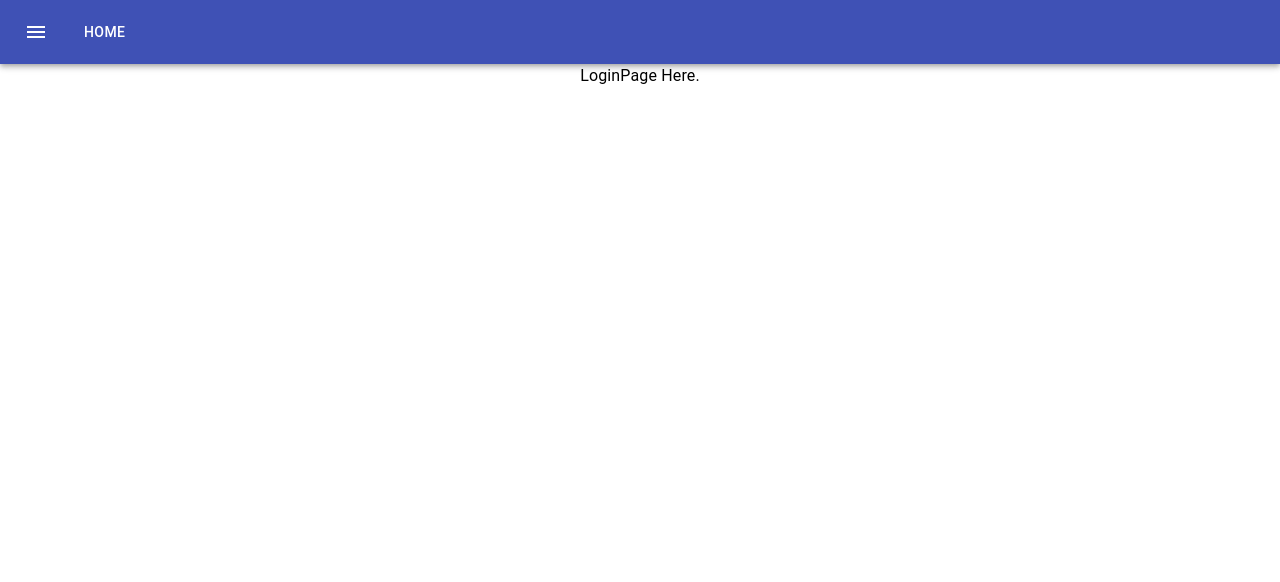
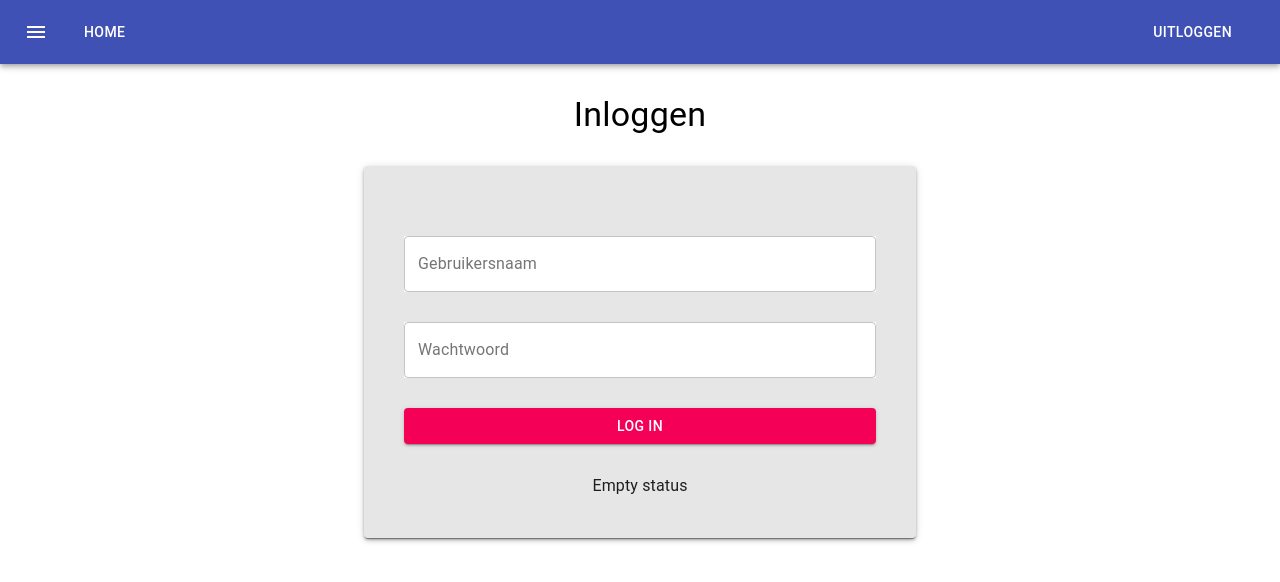
Before and after one commit to jvdheijden98/kwetter-faas, a React (Create React App) app: page /login in a window 1280 px wide. Shown: the top 582 px of the page. Built offline with nearby package versions, Linux system fonts and the light colour scheme; sample sign-in values are in the browser's storage.

Commit message:
frontend login functional

```diff
--- a/src/APIs/Registration.jsx
+++ /dev/null
@@ -1,37 +0,0 @@
-// Backend http://localhost:5000
-// Controller /api/registration
-
-// POST to /api/registration
-export async function registerUser(username, password) {
-
-    const requestOptions = {
-        method: 'POST',
-        headers: {
-            'Content-Type' : 'application/json'
-        },
-        body: JSON.stringify({
-            username : username,
-            password : password
-        })
-    };
-
-    return fetch('http://localhost:5000/api/registration', requestOptions)
-        .then(async response => {
-            const data = await response;
-
-            // check for error response
-            if(response.ok !== true) {
-                const error = (data && data.message) || response.status;
-
-                return Promise.reject(error);
-            }
-            // TODO Haal logging weg
-            console.log(data);
-            return data.statusText;
-        })
-        .catch(error => {
-            // TODO Handle problem for user/give instructions/tell what problem is
-            console.error(error);
-            return "Something went wrong...";
-        });
-}
--- /dev/null
+++ b/src/APIs/User/Login.jsx
@@ -0,0 +1,23 @@
+// Backend https://localhost:5021
+// Controller /api/authentication/
+
+// POST to /api/authentication/login
+export async function login(username, password) {
+
+    const requestOptions = {
+        method: 'POST',
+        headers: {
+            'Content-Type' : 'application/json'
+        },
+        body: JSON.stringify({
+            username : username,
+            password : password
+        })
+    };
+
+    return fetch('https://localhost:5021/api/authentication/login', requestOptions)
+        .then(response => response.json())
+        .then(data => {
+            return data
+        });
+}
--- /dev/null
+++ b/src/APIs/User/Registration.jsx
@@ -0,0 +1,24 @@
+// Backend https://localhost:5021
+// Controller /api/authentication
+
+// POST to /api/registration
+export async function registerUser(username, email, password) {
+
+    const requestOptions = {
+        method: 'POST',
+        headers: {
+            'Content-Type' : 'application/json'
+        },
+        body: JSON.stringify({
+            username : username,
+            email : email,
+            password : password
+        })
+    };
+
+    return fetch('https://localhost:5021/api/authentication/register', requestOptions)
+        .then(response => response.json())
+        .then(data => {
+            return data
+        });
+}
--- a/src/components/navigation/NavigationBar.jsx
+++ b/src/components/navigation/NavigationBar.jsx
@@ -1,12 +1,11 @@
 import React, { Component } from 'react';
-//import { createStyles, makeStyles, Theme } from '@material-ui/core/styles';
 import { withStyles } from '@material-ui/core/styles';
-import { AppBar, Box, Button, Toolbar, Typography } from "@material-ui/core";
+import { AppBar, Box, Button, Toolbar } from "@material-ui/core";
 import { Link } from "react-router-dom";
 import IconButton from '@material-ui/core/IconButton';
 import MenuIcon from '@material-ui/icons/Menu';
 import NavigationDrawer from './NavigationDrawer';
-//import { ArrowLeftTwoTone } from '@material-ui/icons';
+import { Route , withRouter} from 'react-router-dom';
 
 const styles = (theme) => ({
     root: {
@@ -32,6 +31,7 @@ const styles = (theme) => ({
 });
 
 class NavigationBar extends Component{
+
     constructor(props){
         super(props);
 
@@ -42,6 +42,11 @@ class NavigationBar extends Component{
 
     toggleMenu = () => {
         this.setState((wasMenuOpen) => ({ menuOpen: !wasMenuOpen.menuOpen}))
+    }
+
+    logout = () => {
+        window.sessionStorage.removeItem("token");
+        this.props.history.push("/");
     }
 
     render(){
@@ -70,7 +75,15 @@ class NavigationBar extends Component{
                             </Box>
                         </>
                     )}
-
+                    {window.sessionStorage.getItem("token") && (
+                        <>
+                            <Box>
+                                <Button className={classes.menuButton} onClick={this.logout}>
+                                    Uitloggen
+                                </Button>
+                            </Box>
+                        </>
+                    )}
                 </Toolbar>
               </AppBar>
               <NavigationDrawer open={menuOpen} close={this.toggleMenu} />
@@ -79,4 +92,4 @@ class NavigationBar extends Component{
     }
 }
 
-export default withStyles(styles)(NavigationBar);
+export default withRouter(withStyles(styles)(NavigationBar));
--- a/src/pages/LoginPage.jsx
+++ b/src/pages/LoginPage.jsx
@@ -1,17 +1,86 @@
-import { Container, Typography } from '@material-ui/core';
+import { Button, Card, Container, Paper, TextField, Typography } from '@material-ui/core';
 import React, { Component } from 'react';
+import { withStyles } from '@material-ui/core/styles';
+import { login } from '../APIs/User/Login';
+
+const style = (theme) => ({
+    textfield: {
+        marginTop: "30px",
+        backgroundColor: "white",
+    },
+    card: {
+      padding: "40px",
+      backgroundColor: "#e6e6e6",
+    }
+  });
 
 class LoginPage extends Component{
 
+    constructor(props) {
+        super(props)
+
+        this.state = {
+          username: '',
+          password: '',
+          status: 'Empty status'
+        }
+    }
+
+    handleUsernameChange = event => {
+        this.setState({
+            username : event.target.value
+        })
+    }
+
+    handlePasswordChange = event => {
+        this.setState({
+            password : event.target.value
+        })
+    }
+
+    handleLogin = (event) => {
+        event.preventDefault();
+
+        this.setState({
+            status: "Logging in..."
+        })
+
+        login(this.state.username, this.state.password)
+            .then((data) => {
+                console.log(data);
+                if(data.token) {
+                    window.sessionStorage.setItem("token", data.token);
+                    this.setState({
+                        status : "Success"
+                    });
+                    this.props.history.push("/");
+                } else {
+                    this.setState({
+                        status : "Something went wrong..."
+                    });
+                }
+                //console.log(this.state.status);
+            });
+        this.setState({});
+    };
+
     render(){
+        const { classes } = this.props;
+        const { status } = this.state;
         return (
-            <Container>
-                <Typography>
-                    LoginPage Here.
-                </Typography>
+            <Container maxWidth="sm">
+                <Typography style={{ marginTop: '30px', marginBottom: '30px' }} variant="h4">Inloggen</Typography>
+                <Paper elevation={3}>
+                    <Card className={classes.card}>
+                            <TextField className={classes.textfield} fullWidth variant="outlined" label="Gebruikersnaam" onChange={this.handleUsernameChange} />
+                            <TextField className={classes.textfield} fullWidth variant="outlined" label="Wachtwoord" type="password" onChange={this.handlePasswordChange} />
+                            <Button style={{ marginTop: '30px' }} variant="contained" color="secondary" fullWidth onClick={this.handleLogin}>Log in</Button>
+                        <Typography style={{ marginTop: '30px' }}>{status}</Typography>
+                    </Card>
+                </Paper>
             </Container>
         )
     }
 }
 
-export default LoginPage;
+export default withStyles(style)(LoginPage);
--- a/src/pages/RegisterPage.jsx
+++ b/src/pages/RegisterPage.jsx
@@ -1,10 +1,16 @@
-import { Button, Container, TextField, Typography } from '@material-ui/core';
+import { Button, Card, Container, Paper, TextField, Typography } from '@material-ui/core';
 import React, { Component } from 'react';
 import { withStyles } from '@material-ui/core/styles';
-import { registerUser } from '../APIs/Registration';
+import { registerUser } from '../APIs/User/Registration';
 
 const style = (theme) => ({
     textfield: {
+        marginTop: "30px",
+        backgroundColor: "white",
+    },
+    card: {
+      padding: "40px",
+      backgroundColor: "#e6e6e6",
     }
   });
 
@@ -15,6 +21,7 @@ const style = (theme) => ({
 
         this.state = {
           username: '',
+          email: '',
           password: '',
           status: 'Empty status'
         }
@@ -23,6 +30,12 @@ const style = (theme) => ({
     handleUsernameChange = event => {
         this.setState({
             username : event.target.value
+        })
+    }
+
+    handleEmailChange = event => {
+        this.setState({
+            email : event.target.value
         })
     }
 
@@ -39,15 +52,19 @@ const style = (theme) => ({
             status: "Creating..."
         })
 
-        registerUser(this.state.username, this.state.password)
+        registerUser(this.state.username, this.state.email, this.state.password)
             .then((data) => {
                 console.log(data);
-                if(data !== null) {
+                if(data.status === "Succes") {
                     this.setState({
-                        status : data
+                        status : data.message
+                    })
+                } else {
+                    this.setState({
+                        status : data.message
                     })
                 }
-                console.log("postcall register handle logger:" + " \n" + this.state.status);
+                //console.log(this.state.status);
             })
     }
 
@@ -56,11 +73,16 @@ const style = (theme) => ({
         const { status } = this.state;
         return (
             <Container maxWidth="sm">
-            <Typography style={{ marginTop: '30px', marginBottom: '30px' }} variant="h4">Registreren</Typography>
-                <TextField className={classes.textfield} fullWidth variant="outlined" label="Gebruikersnaam" onChange={this.handleUsernameChange} />
-                <TextField className={classes.textfield} fullWidth variant="outlined" label="Wachtwoord" type="password" onChange={this.handlePasswordChange} />
-                <Button style={{ marginTop: '30px' }} variant="contained" color="secondary" fullWidth onClick={this.handleRegister}>Registreer</Button>
-                <Typography style={{ marginTop: '30px' }}>{status}</Typography>
+                <Typography style={{ marginTop: '30px', marginBottom: '30px' }} variant="h4">Registreren</Typography>
+                <Paper elevation={3}>
+                    <Card className={classes.card}>
+                        <TextField className={classes.textfield} fullWidth variant="outlined" label="Gebruikersnaam" onChange={this.handleUsernameChange} />
+                        <TextField className={classes.textfield} fullWidth variant="outlined" label="E-mail" onChange={this.handleEmailChange} />
+                        <TextField className={classes.textfield} fullWidth variant="outlined" label="Wachtwoord" type="password" onChange={this.handlePasswordChange} />
+                        <Button style={{ marginTop: '30px' }} variant="contained" color="secondary" fullWidth onClick={this.handleRegister}>Registreer</Button>
+                        <Typography style={{ marginTop: '30px' }}>{status}</Typography>
+                    </Card>
+                </Paper>
             </Container>
         )
     }
```
Also changed, not shown: src/components/navigation/NavigationDrawer.jsx (+0 -17 lines).
